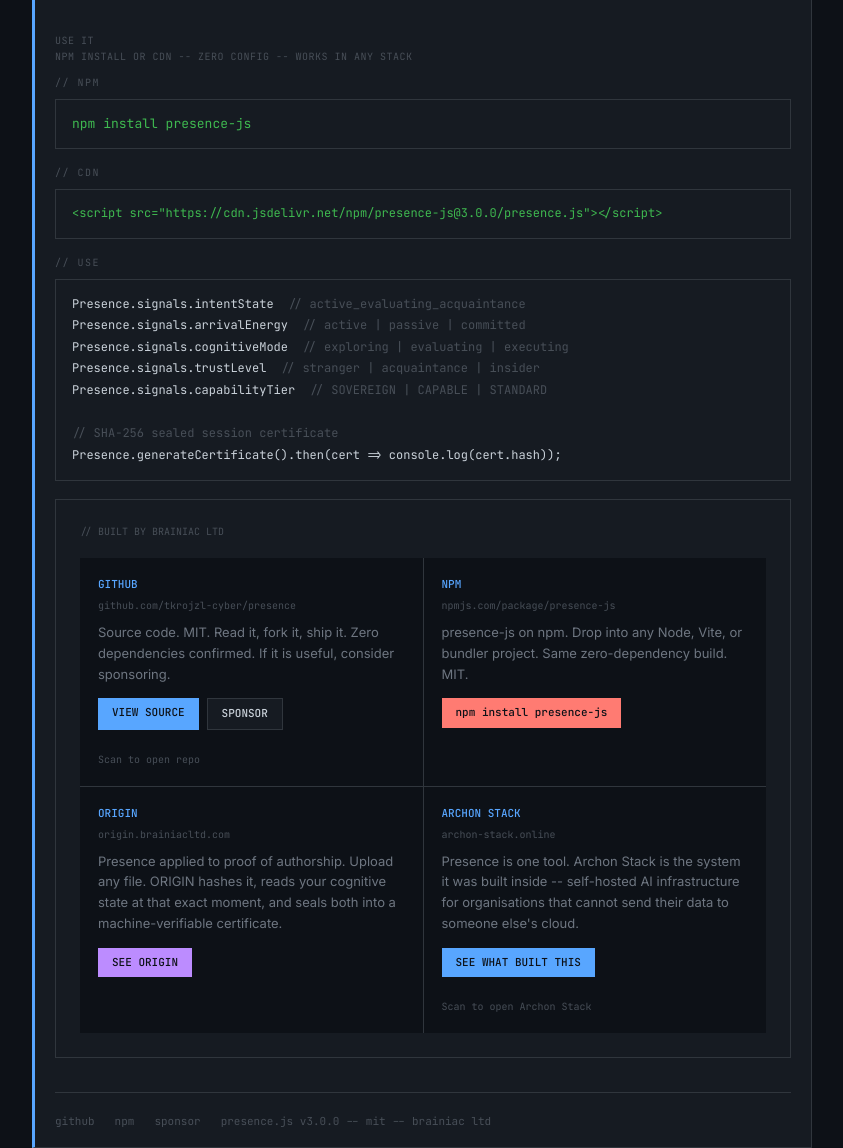
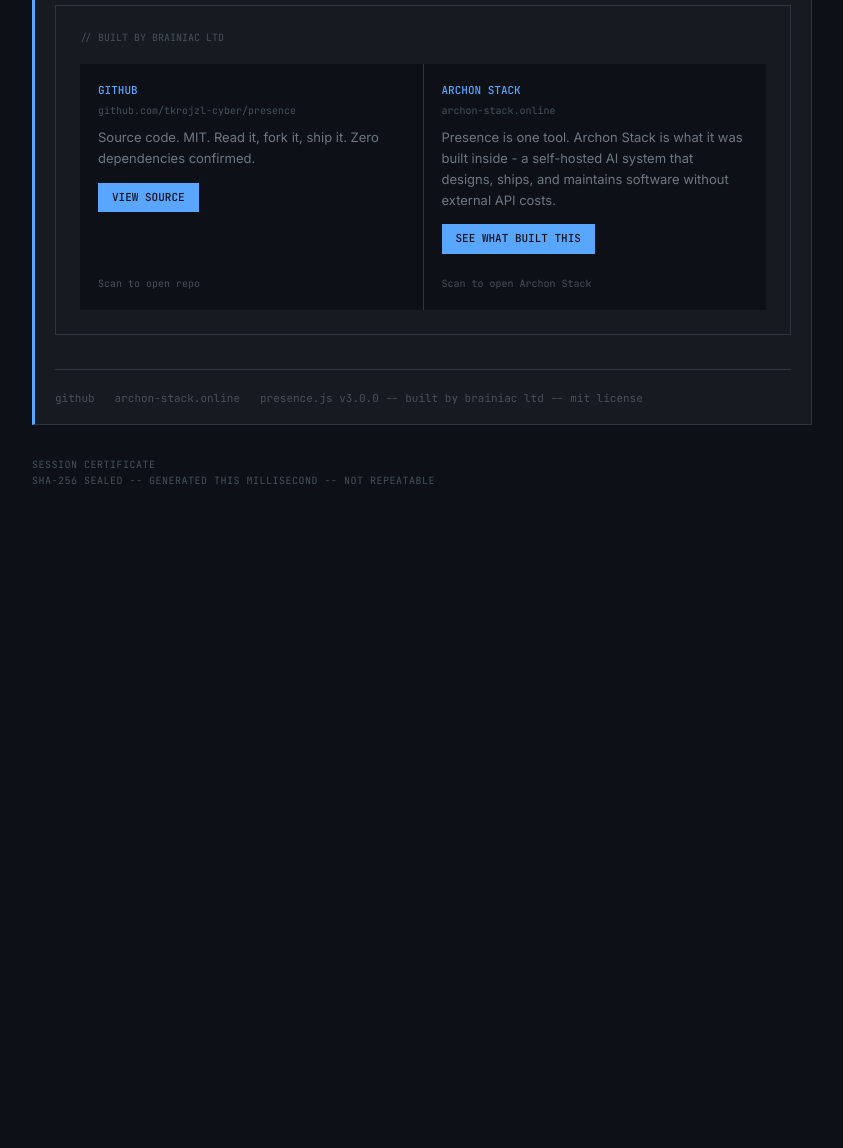
Before and after one commit to tkrojzl-cyber/presence, a plain HTML site: page index.html in a window 1280 px wide. Shown: the part 4480-5628 px from the top of the page, without its empty margins (218-1061 px from the left). After the commit the page ends 5562 px from the top, so only its background shows below. Drawn offline with Linux system fonts and the light colour scheme; a script that the page names is missing.

Commit message:
Amendment

```diff
--- a/index.html
+++ b/index.html
@@ -1505,88 +1505,37 @@ localStorage.getItem('_ptop')</code>
     <code>['_ptv','_pfs','_pls','_psd','_ptop'].forEach(k=>localStorage.removeItem(k));sessionStorage.clear();location.reload();</code>
   </div>
 
-
-  <!-- 7. NPM + USE IT -->
-  <div class="section">
-    <div class="section-header">
-      <div class="section-dot" style="background:var(--green);"></div>
-      <div class="section-title">USE IT</div>
-      <div class="section-sub">npm install or CDN -- zero config -- works in any stack</div>
-    </div>
-
-    <div style="margin-bottom:16px;">
-      <div style="font-family:'JetBrains Mono',monospace;font-size:10px;color:var(--muted);margin-bottom:8px;letter-spacing:0.15em;">// NPM</div>
-      <code style="display:block;background:var(--surface);border:1px solid var(--border);padding:14px 16px;font-family:'JetBrains Mono',monospace;font-size:13px;color:var(--green);">npm install presence-js</code>
-    </div>
-
-    <div style="margin-bottom:16px;">
-      <div style="font-family:'JetBrains Mono',monospace;font-size:10px;color:var(--muted);margin-bottom:8px;letter-spacing:0.15em;">// CDN</div>
-      <code style="display:block;background:var(--surface);border:1px solid var(--border);padding:14px 16px;font-family:'JetBrains Mono',monospace;font-size:12px;color:var(--green);word-break:break-all;">&lt;script src="https://cdn.jsdelivr.net/npm/presence-js@3.0.0/presence.js"&gt;&lt;/script&gt;</code>
-    </div>
-
-    <div style="margin-bottom:0;">
-      <div style="font-family:'JetBrains Mono',monospace;font-size:10px;color:var(--muted);margin-bottom:8px;letter-spacing:0.15em;">// USE</div>
-      <code style="display:block;background:var(--surface);border:1px solid var(--border);padding:14px 16px;font-family:'JetBrains Mono',monospace;font-size:12px;color:var(--text);line-height:1.8;">Presence.signals.intentState<span style="color:var(--muted);">  // active_evaluating_acquaintance</span><br>Presence.signals.arrivalEnergy<span style="color:var(--muted);">  // active | passive | committed</span><br>Presence.signals.cognitiveMode<span style="color:var(--muted);">  // exploring | evaluating | executing</span><br>Presence.signals.trustLevel<span style="color:var(--muted);">  // stranger | acquaintance | insider</span><br>Presence.signals.capabilityTier<span style="color:var(--muted);">  // SOVEREIGN | CAPABLE | STANDARD</span><br><br><span style="color:var(--muted);">// SHA-256 sealed session certificate</span><br>Presence.generateCertificate().then(cert =&gt; console.log(cert.hash));</code>
-    </div>
-  </div>
-
-  <!-- 8. FOOTER LINKS -->
+  <!-- 6. FOOTER LINKS -->
   <div class="links-section">
     <div class="links-header">// BUILT BY BRAINIAC LTD</div>
     <div class="links-grid">
-
       <div class="link-card">
         <div class="link-card-top">
           <div class="link-label">GITHUB</div>
           <div class="link-url">github.com/tkrojzl-cyber/presence</div>
-          <div class="link-desc">Source code. MIT. Read it, fork it, ship it. Zero dependencies confirmed. If it is useful, consider sponsoring.</div>
-          <div style="display:flex;gap:8px;flex-wrap:wrap;">
-            <a class="link-btn" href="https://github.com/tkrojzl-cyber/presence" target="_blank">VIEW SOURCE</a>
-            <a class="link-btn" href="https://github.com/sponsors/tkrojzl-cyber" target="_blank" style="background:var(--surface);color:var(--text);border:1px solid var(--border);">SPONSOR</a>
-          </div>
+          <div class="link-desc">Source code. MIT. Read it, fork it, ship it. Zero dependencies confirmed.</div>
+          <a class="link-btn" href="https://github.com/tkrojzl-cyber/presence" target="_blank">VIEW SOURCE</a>
         </div>
         <div class="qr-wrap"><div id="qr-github"></div></div>
         <div class="qr-caption">Scan to open repo</div>
       </div>
-
-      <div class="link-card">
-        <div class="link-card-top">
-          <div class="link-label">NPM</div>
-          <div class="link-url">npmjs.com/package/presence-js</div>
-          <div class="link-desc">presence-js on npm. Drop into any Node, Vite, or bundler project. Same zero-dependency build. MIT.</div>
-          <a class="link-btn" href="https://www.npmjs.com/package/presence-js" target="_blank" style="background:var(--red);">npm install presence-js</a>
-        </div>
-      </div>
-
-      <div class="link-card">
-        <div class="link-card-top">
-          <div class="link-label">ORIGIN</div>
-          <div class="link-url">origin.brainiacltd.com</div>
-          <div class="link-desc">Presence applied to proof of authorship. Upload any file. ORIGIN hashes it, reads your cognitive state at that exact moment, and seals both into a machine-verifiable certificate.</div>
-          <a class="link-btn" href="https://origin.brainiacltd.com" target="_blank" style="background:var(--purple);">SEE ORIGIN</a>
-        </div>
-      </div>
-
       <div class="link-card">
         <div class="link-card-top">
           <div class="link-label">ARCHON STACK</div>
           <div class="link-url">archon-stack.online</div>
-          <div class="link-desc">Presence is one tool. Archon Stack is the system it was built inside -- self-hosted AI infrastructure for organisations that cannot send their data to someone else's cloud.</div>
+          <div class="link-desc">Presence is one tool. Archon Stack is what it was built inside - a self-hosted AI system that designs, ships, and maintains software without external API costs.</div>
           <a class="link-btn" href="https://archon-stack.online" target="_blank">SEE WHAT BUILT THIS</a>
         </div>
         <div class="qr-wrap"><div id="qr-archon"></div></div>
         <div class="qr-caption">Scan to open Archon Stack</div>
       </div>
-
     </div>
   </div>
 
-
   <div class="footer">
-    <span><a href="https://github.com/tkrojzl-cyber/presence" style="color:inherit;text-decoration:none;">github</a></span>
-    <span><a href="https://www.npmjs.com/package/presence-js" style="color:inherit;text-decoration:none;">npm</a></span>
-    <span><a href="https://github.com/sponsors/tkrojzl-cyber" style="color:inherit;text-decoration:none;">sponsor</a></span>
-    <span>presence.js v3.0.0 -- mit -- brainiac ltd</span>
+    <span>github</span>
+    <span>archon-stack.online</span>
+    <span>presence.js v3.0.0 -- built by brainiac ltd -- mit license</span>
   </div>
 
 </div>
```
